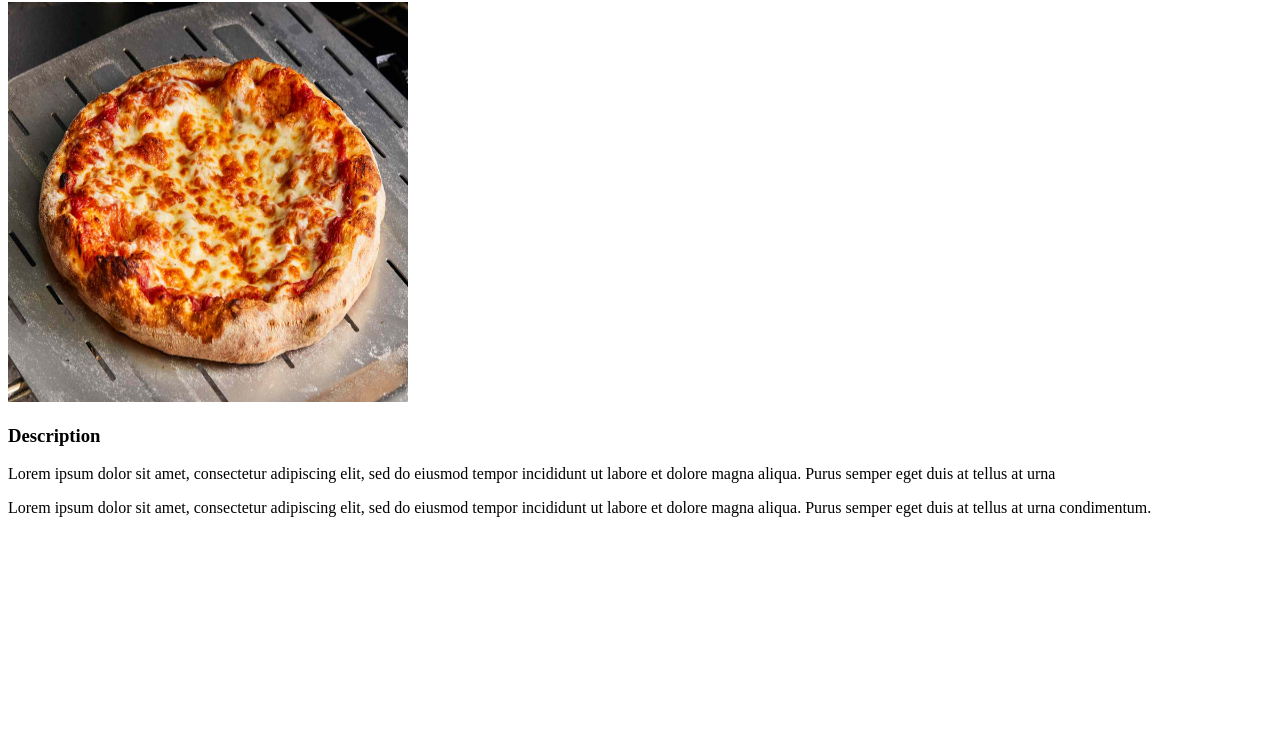
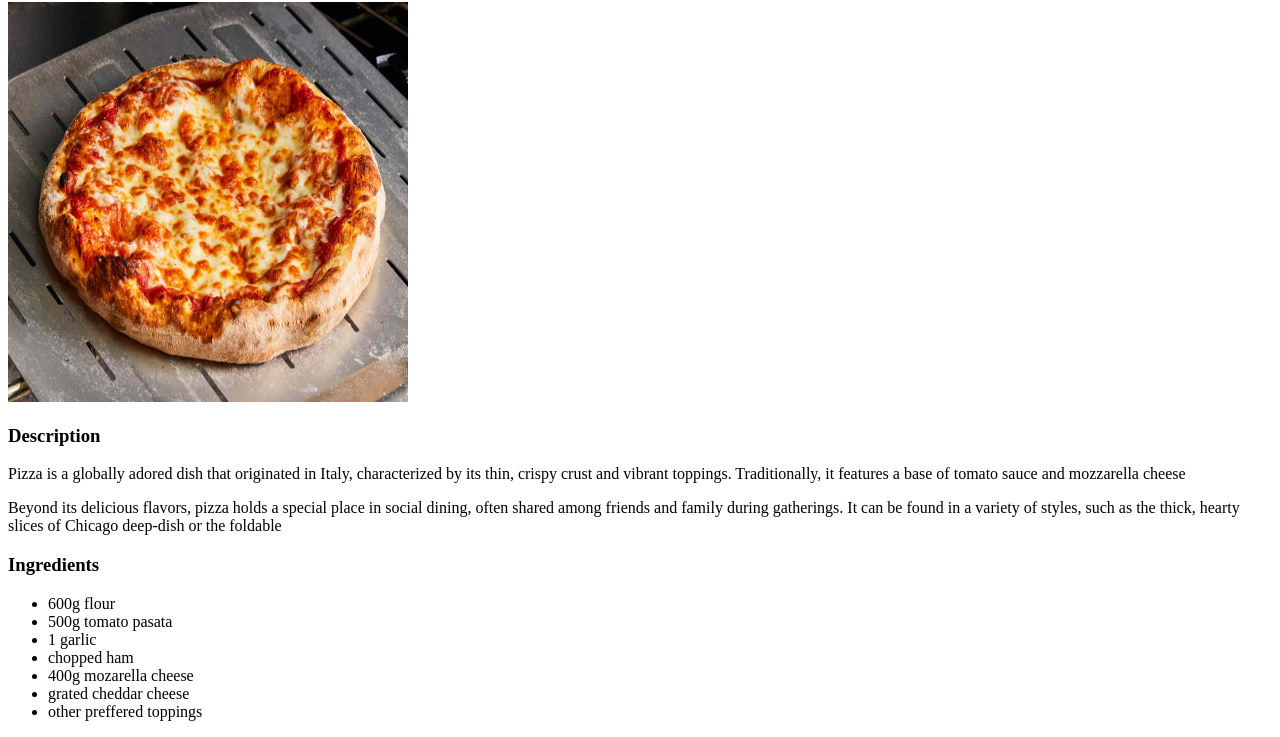
Before and after one commit to thomasfahy/odin-recipes, a plain HTML site: page recipes/pizza.html in a window 1280 px wide. Shown: the part 78-815 px from the top of the page. Drawn offline with Linux system fonts and the light colour scheme.

Commit message:
feat: add ingredients content to pizza recipe

```diff
--- a/recipes/pizza.html
+++ b/recipes/pizza.html
@@ -9,13 +9,25 @@
     <h1> Pizza Recipe</h1>
     <img src="../images/pizza.jpg" height="400" width="400">
     <h3>Description</h3>
-    <p>Lorem ipsum dolor sit amet, consectetur adipiscing elit,
-         sed do eiusmod tempor incididunt ut labore et dolore
-         magna aliqua. Purus semper eget duis at tellus at urna
+    <p>Pizza is a globally adored dish that originated in
+        Italy, characterized by its thin, crispy crust and
+        vibrant toppings. Traditionally, it features a base
+        of tomato sauce and mozzarella cheese
     </p>
-    <p>Lorem ipsum dolor sit amet, consectetur adipiscing elit,
-        sed do eiusmod tempor incididunt ut labore et dolore
-        magna aliqua. Purus semper eget duis at tellus at urna
-        condimentum.</p>
+    <p>Beyond its delicious flavors, pizza holds a special
+        place in social dining, often shared among friends
+        and family during gatherings. It can be found in a
+        variety of styles, such as the thick, hearty slices
+        of Chicago deep-dish or the foldable</p>
+        <h3>Ingredients</h3>
+    <ul>
+        <li>600g flour</li>
+        <li>500g tomato pasata</li>
+        <li>1 garlic</li>
+        <li>chopped ham</li>
+        <li>400g mozarella cheese</li>
+        <li>grated cheddar cheese</li>
+        <li>other preffered toppings</li>
+    </ul>
 </body>
 </html>
```
